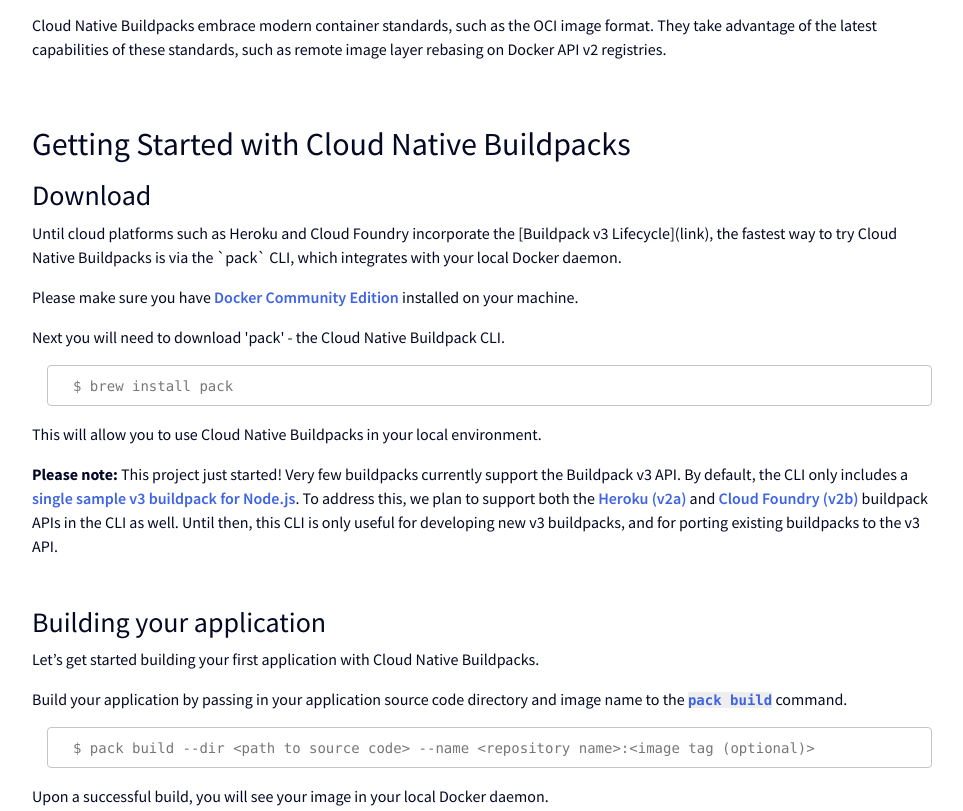
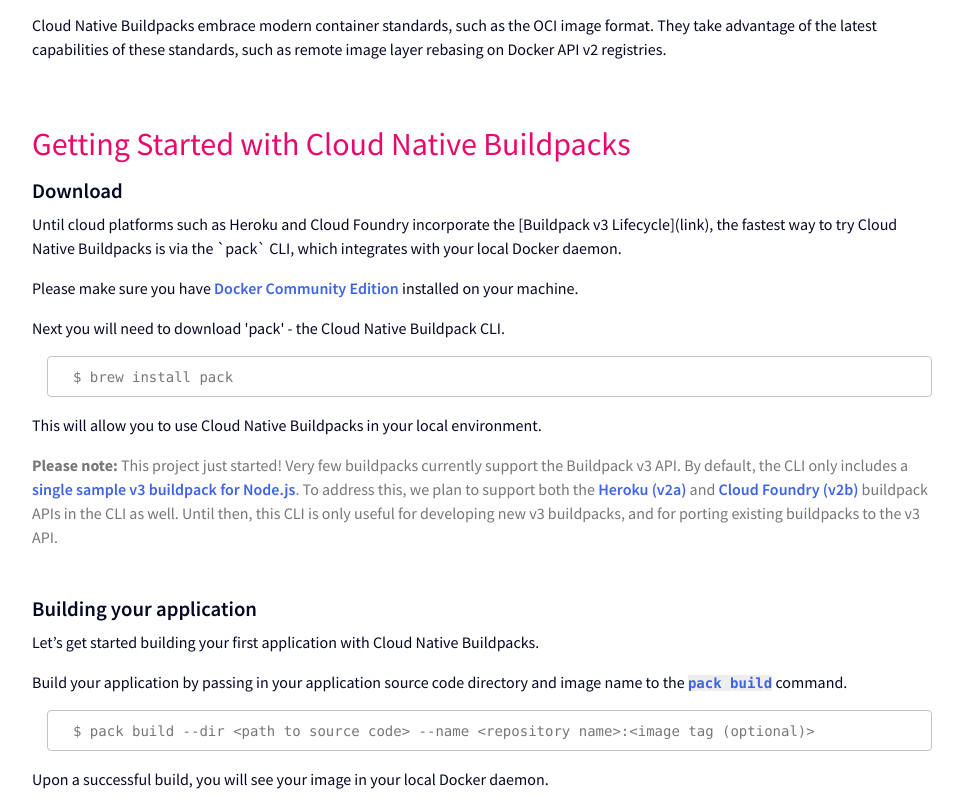
Before and after one commit to buildpacks/website, a plain HTML site: page index.html in a window 1280 px wide. Shown: the part 771-1582 px from the top of the page, without its empty margins (158-1121 px from the left). Drawn offline with nearby package versions, Linux system fonts and the light colour scheme.

Commit message:
h styles and adjusted text color

```diff
--- a/main.css
+++ b/main.css
@@ -35,15 +35,33 @@
   color: #3e63e5;
 }
 
+b, strong {
+  font-style: 700;
+}
+
+h2, .h2 {
+  color: #E9086B
+}
+
+h3, .h3 {
+  color: #050824;
+  font-weight: 600;
+  font-size: 1.3rem;
+}
+
 .text-primary {
   color: #3e63e5;
 }
 
 .text-secondary {
-  color: #DE176C;
+  color: #E9086B;
 }
 
-pre code {
+.text-dark {
+  color: #050824;
+}
+
+pre code, .text-note {
   color: #777;
 }
 
```
